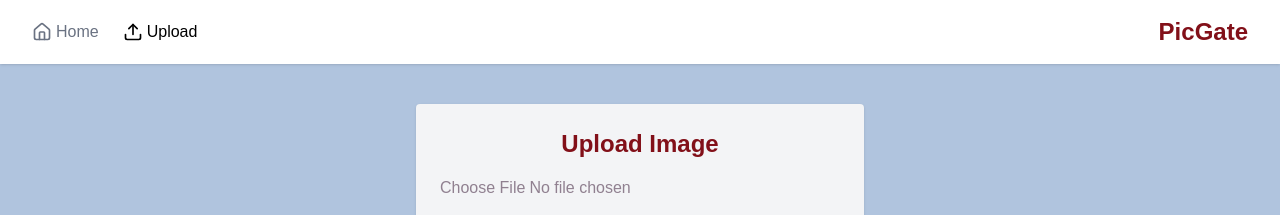
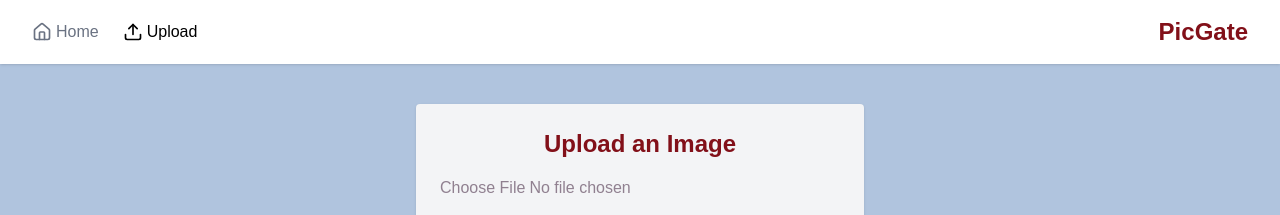
Before and after one commit to AlexRadovich/picrite, a Next.js app: page /upload in a window 1280 px wide. Shown: the top 215 px of the page. Built offline with nearby package versions, Linux system fonts and the light colour scheme; no server answers.

Commit message:
wordings

```diff
--- a/src/app/upload/page.js
+++ b/src/app/upload/page.js
@@ -117,7 +117,7 @@ export default function UploadPage() {
           onSubmit={handleSubmit}
           className="bg-gray-100 p-6  text-[#908090] rounded shadow w-full max-w-md"
         >
-          <h2 className="text-2xl font-bold mb-4  text-[#821019] text-center">Upload Image</h2>
+          <h2 className="text-2xl font-bold mb-4  text-[#821019] text-center">Upload an Image</h2>
 
           <input
             ref={fileInputRef}
```
